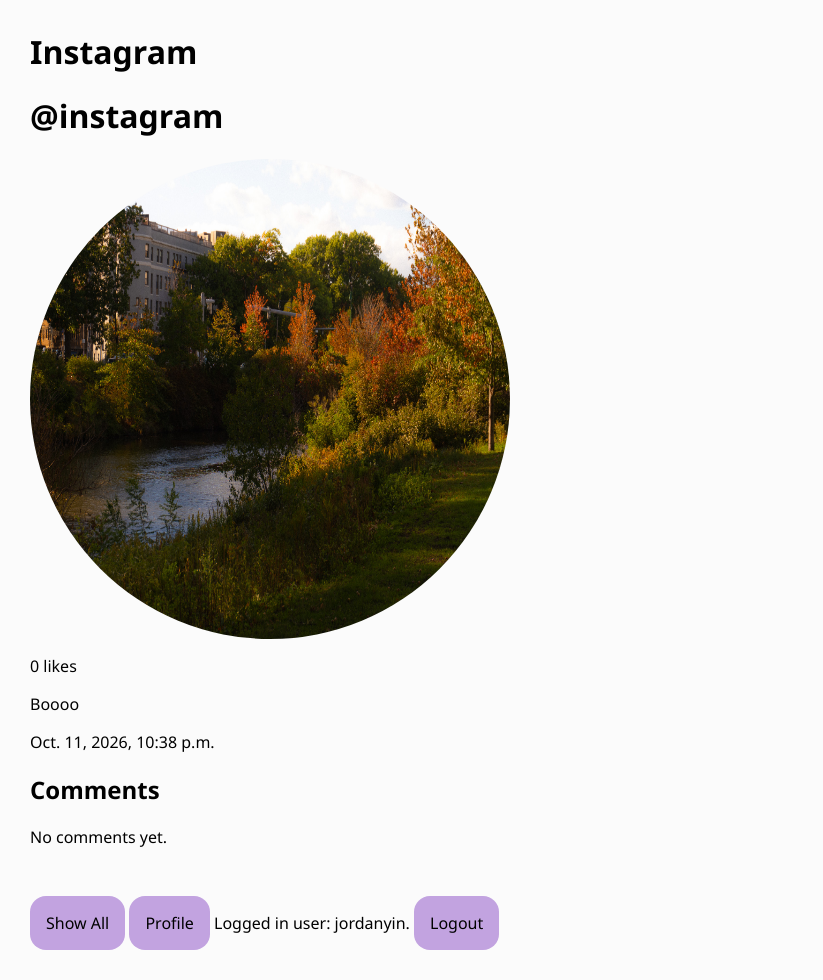
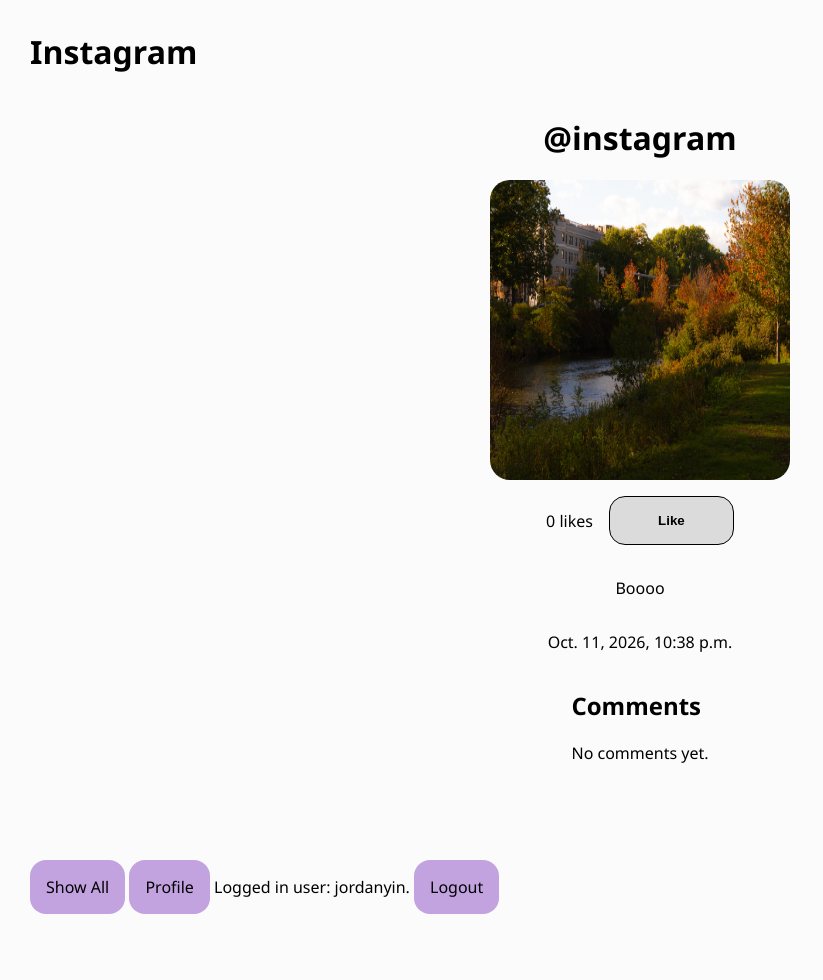
Before and after one commit to JorYin/cs412, a Django app: page /mini_insta/post/8 in a window 1280 px wide. Shown: the whole page, without its empty margins (0-823 px from the left). After the commit the page ends 914 px from the top, so only its background shows below. Run offline with Django 5.2, Linux system fonts and the light colour scheme; a user stored in the database is signed in; data comes from the database, SQL or seed files in the repository; both versions use the stored data as it was after the commit.

Commit message:
task 4 and comments on all added files plus functions

```diff
--- a/mini_insta/forms.py
+++ b/mini_insta/forms.py
@@ -31,7 +31,7 @@ class UpdatePostForm(forms.ModelForm):
     fields = ['caption']
 
 class CreateProfileForm(forms.ModelForm):
-  """A form to handle creating a Profile"""
+  """Collect the fields needed to create a Profile."""
 
   class Meta:
     """Associate this form with the Profile model; select fields."""
--- a/mini_insta/templates/mini_insta/base.html
+++ b/mini_insta/templates/mini_insta/base.html
@@ -16,11 +16,13 @@ Description: Master base HTML template providing core structure, CSS styling, an
             <nav>
                 <ul>
                     <li><a href="{% url 'show_all_profiles' %}">Show All</a></li>
+                    <!-- Show owner-only navigation only when the displayed profile belongs to the logged-in user. -->
                     {% if request.user.is_authenticated and request.user.pk == profile.user.pk %}
                         <li><a href="{% url 'show_feed_view' %}">Home</a></li>
                         <li><a href="{% url 'search_view' %}">Search</a></li>
                         <li><a href="{% url 'create_post' %}">Create Post</a></li>
                     {% endif %}
+                    <!-- Show account controls based on the current authentication state. -->
                     {% if request.user.is_authenticated %}
                         <li><a href="{% url 'my_profile' %}">Profile</a></li>
                         Logged in user: {{ request.user }}.
--- a/mini_insta/templates/mini_insta/logged_out.html
+++ b/mini_insta/templates/mini_insta/logged_out.html
@@ -1,3 +1,7 @@
+<!-- File: logged_out.html
+Author: Jordan Yin (jordany@bu.edu), 10/20/2026
+Description: Confirm logout and provide a link to the Mini Insta login page. -->
+
 {% extends 'mini_insta/base.html' %}
 
 {% block content %}
--- a/mini_insta/templates/mini_insta/login.html
+++ b/mini_insta/templates/mini_insta/login.html
@@ -1,3 +1,7 @@
+<!-- File: login.html
+Author: Jordan Yin (jordany@bu.edu), 10/20/2026
+Description: Display the Mini Insta login form and registration link. -->
+
 {% extends 'mini_insta/base.html' %}
 
 {% block content %}
--- a/mini_insta/templates/mini_insta/show_post.html
+++ b/mini_insta/templates/mini_insta/show_post.html
@@ -12,14 +12,33 @@ Description: Template that extends base.html to display detailed post informatio
     {% for image in post.get_all_photos %}
       <!-- Display an image only when the Photo has a URL or uploaded file. -->
       {% if image.get_image_url %}
-        <img src ="{{image.get_image_url}}" alt= "image">
+        <img class="post_img" src ="{{image.get_image_url}}" alt= "image">
       {% endif %}
       {% empty %}
         <!-- The empty branch runs when this post has no Photo records. -->
-        <img src ="https://img.magnific.com/premium-vector/letter-x-dry-brush-stroke-typography-vector_53876-177859.jpg?semt=ais_hybrid&w=740&q=80" alt="No photo">
+        <img class="post_img" src ="https://img.magnific.com/premium-vector/letter-x-dry-brush-stroke-typography-vector_53876-177859.jpg?semt=ais_hybrid&w=740&q=80" alt="No photo">
     {% endfor %}
 
-    <p>{{ post.get_likes }} likes</p>
+    <div id="likes-container">
+      <p>{{ post.get_likes }} likes</p>
+      <!-- Only another authenticated profile may like this post. -->
+      {% if request.user.is_authenticated and request.user.pk != profile.user.pk %}
+        <!-- Switch between Like and Delete Like using the state calculated by the view. -->
+        {% if is_liked %}
+          <form class="liked-form" method="POST" action="{% url 'delete_like' post.pk %}">
+            {% csrf_token %}
+            <button class="liked-btns" type="submit">Delete Like</button>
+          </form>
+        {% else %}
+          <form class="liked-form" method="POST" action="{% url 'like_post' post.pk %}">
+            {% csrf_token %}
+            <button class="liked-btns" type="submit">Like</button>
+          </form>
+        {% endif %}
+        {% else %}
+          <button class="liked-btns" type="button" disabled>You can't like your own post</button>
+      {% endif %}
+    </div>
     <p>{{post.caption}}</p>
     <p>{{post.timestamp}}</p>
     <section>
--- a/mini_insta/urls.py
+++ b/mini_insta/urls.py
@@ -26,4 +26,8 @@ urlpatterns = [
     path('logout/', auth_views.LogoutView.as_view(next_page='logout_confirmation'), name='mini_insta_logout'),
     path('logout/confirmation', TemplateView.as_view(template_name='mini_insta/logged_out.html'), name='logout_confirmation'),
     path('create_profile', CreateProfileView.as_view(), name='create_profile'),
+    path('profile/<int:pk>/follow', FollowProfileView.as_view(), name='follow_profile'),
+    path('profile/<int:pk>/delete_follow', DeleteFollowView.as_view(), name='delete_follow'),
+    path('post/<int:pk>/like', LikePostView.as_view(), name='like_post'),
+    path('post/<int:pk>/delete_like', DeleteLikeView.as_view(), name='delete_like'),
 ]
--- a/mini_insta/views.py
+++ b/mini_insta/views.py
@@ -3,9 +3,9 @@
 # Description: Class-based views for the mini_insta app to list all Instagram user profiles and view individual profile details.
 
 from django.shortcuts import render
-from django.views.generic import DetailView, ListView, CreateView, UpdateView, DeleteView
+from django.views.generic import DetailView, ListView, CreateView, UpdateView, DeleteView, TemplateView
 from django.db.models import Q
-from .models import Profile, Post, Photo
+from .models import *
 from .forms import CreatePostForm, UpdateProfileForm, UpdatePostForm, CreateProfileForm
 from django.urls import reverse
 
@@ -29,6 +29,21 @@ class ProfileDetailView(DetailView):
   model = Profile
   template_name = 'mini_insta/show_profile.html'
   context_object_name = 'profile'
+
+  def get_context_data(self, **kwargs):
+    """Add whether the logged-in profile follows the displayed profile."""
+    context = super().get_context_data(**kwargs)
+    context['is_following'] = False
+
+    if self.request.user.is_authenticated:
+      logged_in_profile = Profile.objects.get(user=self.request.user)
+
+      context['is_following'] = Follow.objects.filter(
+        profile=self.object,
+        follower_profile=logged_in_profile
+      ).exists()
+
+    return context
 
 class ProfileDetailViewAuth(LoginRequiredMixin, DetailView):
   """Display detailed information for one user profile."""
@@ -67,9 +82,23 @@ class PostDetailView(DetailView):
   context_object_name = 'post'
 
   def get_context_data(self, **kwargs):
-    """Add the post owner's profile for navigation links."""
+    """Add the post owner and the logged-in user's like status."""
     context = super().get_context_data(**kwargs)
     context['profile'] = self.object.profile
+
+    # Start with no like so logged-out visitors cannot see an active like state.
+    context['is_liked'] = False
+
+    # Check the relationship only when a Django user is authenticated.
+    if self.request.user.is_authenticated:
+      logged_in_profile = Profile.objects.get(user=self.request.user)
+
+      # Match both the displayed post and the logged-in profile.
+      context['is_liked'] = Like.objects.filter(
+        post=self.object,
+        profile=logged_in_profile
+      ).exists()
+
     return context
 
 class CreatePostView(LoginRequiredMixin, CreateView):
@@ -199,6 +228,21 @@ class ShowFeedView(LoginRequiredMixin, DetailView):
     """Return the profile associated with the currently logged-in user."""
     return Profile.objects.get(user=self.request.user)
 
+  def get_context_data(self, **kwargs):
+    """Add the IDs of posts liked by the logged-in profile."""
+    context = super().get_context_data(**kwargs)
+
+    # Find the profile that owns the current authenticated session.
+    if self.request.user.is_authenticated:
+      logged_in_profile = Profile.objects.get(user=self.request.user)
+
+    # Use post IDs so the template can determine each feed post's like state.
+    context['liked_post_ids'] = Like.objects.filter(
+      profile=logged_in_profile
+    ).values_list('post_id', flat=True)
+
+    return context
+
 class SearchView(LoginRequiredMixin, ListView):
   """Search post captions and profile information."""
 
@@ -279,3 +323,141 @@ class CreateProfileView(CreateView):
     form.instance.user = user
 
     return super().form_valid(form)
+
+class FollowProfileView(LoginRequiredMixin, TemplateView):
+  """Create a Follow relationship with another profile."""
+
+  def get_login_url(self) -> str:
+    """return the URL required for login"""
+    return reverse('mini_insta_login')
+
+  def dispatch(self, request, *args, **kwargs):
+    """Create a follow relationship for a POST request."""
+
+    # Identify the profile performing the action and the target profile.
+    if request.POST:
+      logged_in_profile = Profile.objects.get(user=self.request.user)
+      pk = self.kwargs['pk']
+      target_profile = Profile.objects.get(pk=pk)
+
+      # Prevent a profile from creating a relationship with itself.
+      if logged_in_profile != target_profile:
+        # Reuse an existing relationship instead of creating duplicates.
+        Follow.objects.get_or_create(
+          profile=target_profile,
+          follower_profile=logged_in_profile
+      )
+
+      return render(
+        request,
+        'mini_insta/show_profile.html',
+        {
+            'profile': target_profile,
+            'is_following': True,
+        }
+      )
+
+    return super().dispatch(request, *args, **kwargs)
+
+class DeleteFollowView(LoginRequiredMixin, TemplateView):
+  """Delete a Follow relationship with another profile."""
+
+  def get_login_url(self) -> str:
+    """return the URL required for login"""
+    return reverse('mini_insta_login')
+
+  def dispatch(self, request, *args, **kwargs):
+    """Delete a follow relationship for a POST request."""
+
+    # Identify the profile performing the action and the target profile.
+    if request.POST:
+      logged_in_profile = Profile.objects.get(user=self.request.user)
+      pk = self.kwargs['pk']
+      target_profile = Profile.objects.get(pk=pk)
+
+      # Delete only the relationship between these two specific profiles.
+      Follow.objects.filter(
+          profile=target_profile,
+          follower_profile=logged_in_profile
+      ).delete()
+
+      return render(
+        request,
+        'mini_insta/show_profile.html',
+        {
+            'profile': target_profile,
+            'is_following': False,
+        }
+      )
+
+    return super().dispatch(request, *args, **kwargs)
+
+class LikePostView(LoginRequiredMixin, TemplateView):
+  """Create a Like for another profile's post."""
+
+  def get_login_url(self) -> str:
+    """return the URL required for login"""
+    return reverse('mini_insta_login')
+
+  def dispatch(self, request, *args, **kwargs):
+    """Create a like relationship for a POST request."""
+
+    # Identify the profile performing the action and the target post.
+    if request.POST:
+      logged_in_profile = Profile.objects.get(user=self.request.user)
+      pk = self.kwargs['pk']
+      target_post = Post.objects.get(pk=pk)
+
+      # Prevent a profile from liking a post it owns.
+      if logged_in_profile != target_post.profile:
+        # Reuse an existing like instead of creating duplicates.
+        Like.objects.get_or_create(
+            post=target_post,
+            profile=logged_in_profile
+        )
+
+      return render(
+          request,
+          'mini_insta/show_post.html',
+          {
+              'post': target_post,
+              'profile': target_post.profile,
+              'is_liked': True,
+          }
+      )
+
+    return super().dispatch(request, *args, **kwargs)
+
+class DeleteLikeView(LoginRequiredMixin, TemplateView):
+  """Delete a Like from another profile's post."""
+
+  def get_login_url(self) -> str:
+    """return the URL required for login"""
+    return reverse('mini_insta_login')
+
+  def dispatch(self, request, *args, **kwargs):
+    """Delete a like relationship for a POST request."""
+
+    # Identify the profile performing the action and the target post.
+    if request.POST:
+      logged_in_profile = Profile.objects.get(user=self.request.user)
+      pk = self.kwargs['pk']
+      target_post = Post.objects.get(pk=pk)
+
+      # Delete only the like belonging to this profile and post.
+      Like.objects.filter(
+          post=target_post,
+          profile=logged_in_profile
+      ).delete()
+
+    return render(
+        request,
+        'mini_insta/show_post.html',
+        {
+            'post': target_post,
+            'profile': target_post.profile,
+            'is_liked': False,
+        }
+    )
+
+    return super().dispatch(request, *args, **kwargs)
--- a/static/mini_insta_styles.css
+++ b/static/mini_insta_styles.css
@@ -216,6 +216,27 @@ nav li {
   padding-bottom: 1rem;
 }
 
+#likes-container{
+  display: flex;
+  flex-direction: row;
+  gap: 1rem;
+  align-items: center;
+  justify-content: center;
+  width: 100%;
+}
+
+.liked-btns{
+  margin-top: 1rem;
+  background: #dcdbdb;
+  padding: 1rem;
+  width: 100%;
+  text-align: center;
+  border-radius: 1rem;
+  font-weight: bold;
+  border-color: #acacac;
+  border: 1px solid;
+}
+
 #show_profile_image img{
   width: 100px;
   height: 100px;
@@ -234,6 +255,40 @@ nav li {
 
 #show_profile_display_name{
   padding-bottom: 0.75rem;
+}
+
+#show_post{
+  display: flex;
+  flex-direction: column;
+  align-items: center;
+  justify-content: center;
+  width: 100%;
+  max-width: 500px;
+  margin: 0 auto 0 auto;
+}
+
+.follow-form{
+  width: 100%;
+}
+
+.liked-form{
+  width: 25%;
+}
+
+.follow-btns{
+  margin-top: 1rem;
+  background: #dcdbdb;
+  padding: 1rem;
+  width: 100%;
+  text-align: center;
+  border-radius: 1rem;
+  font-weight: bold;
+  border-color: #acacac;
+  border: 1px solid;
+}
+
+.search-result-profile{
+  padding: 0.5rem;
 }
 
 #update_profile_button{
```
Also changed, not shown: mini_insta/templates/mini_insta/create_profile_form.html (+5 -4 lines), mini_insta/templates/mini_insta/search_results.html (+10 -6 lines), mini_insta/templates/mini_insta/show_feed.html (+23 -2 lines), mini_insta/templates/mini_insta/show_profile.html (+20 -1 lines), db.sqlite3.
